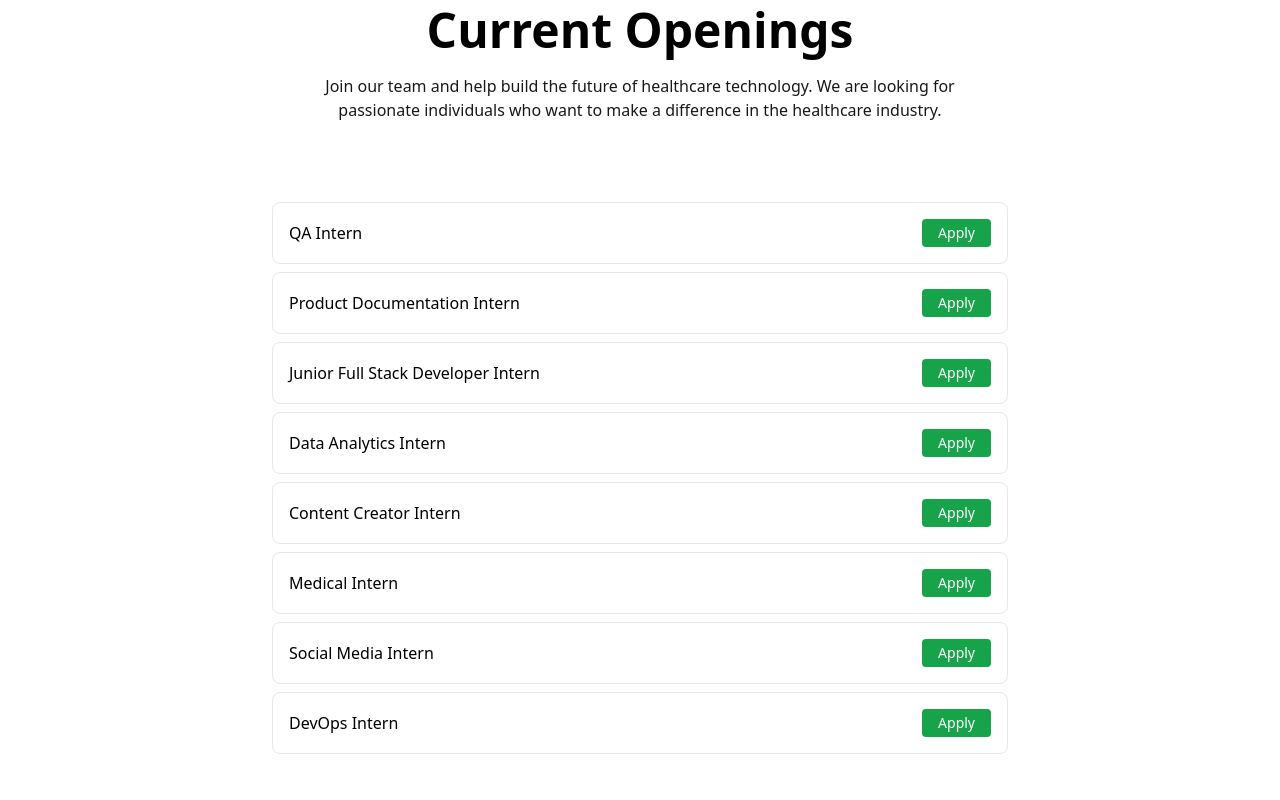
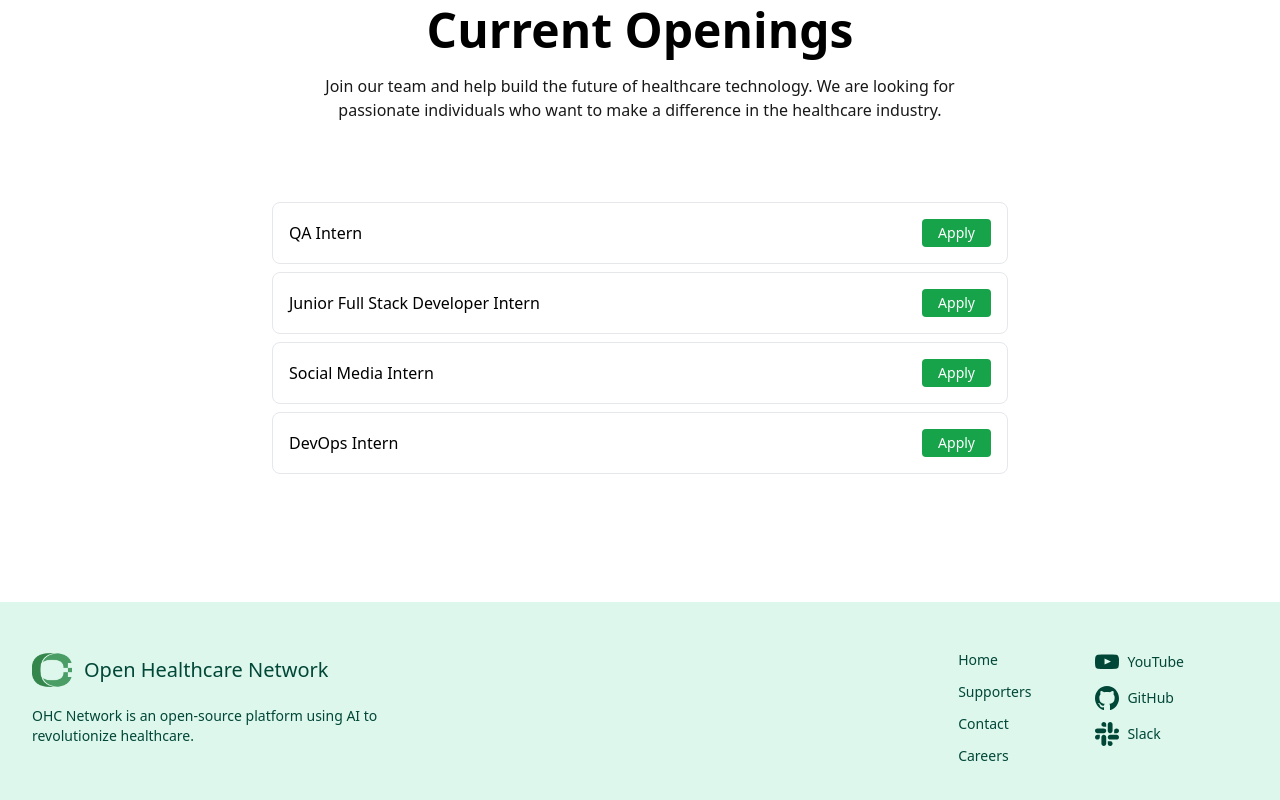
Before and after one commit to ohcnetwork/landing, a Next.js app: page /careers in a window 1280 px wide. Shown: the part 490-1290 px from the top of the page. Built offline with nearby package versions, Linux system fonts and the light colour scheme.

Commit message:
remove the filled position

```diff
--- a/app/careers/page.tsx
+++ b/app/careers/page.tsx
@@ -22,19 +22,6 @@ const internships = [
       "https://ohcnetwork.notion.site/Quality-Assurance-Intern-Job-Description-f675d2d800c840599be27c3712229b22",
   },
   {
-    title: "Product Documentation Intern",
-    description:
-      "Create clear and comprehensive documentation for our healthcare products and APIs.",
-    requirements: [
-      "Exceptional written communication skills with a focus on clarity and simplicity",
-      "Strong attention to detail, organizational skills, and a proactive attitude toward problem-solving",
-      "Ability to work collaboratively in a remote team environment and adapt to feedback",
-      "Comfortable using documentation tools like Markdown, Google Docs, Notion etc.",
-    ],
-    applyUrl:
-      "https://ohcnetwork.notion.site/Product-Documentation-Intern-JD-e3824efd379048adad7ebdf375677472",
-  },
-  {
     title: "Junior Full Stack Developer Intern",
     description:
       "Develop healthcare solutions using modern web technologies while learning from experienced developers.",
@@ -46,53 +33,6 @@ const internships = [
     ],
     applyUrl:
       "https://ohcnetwork.notion.site/Junior-Full-Stack-Developer-Intern-Job-Description-d3db6919fe4e45ac955b26bf0d92d8b4",
-  },
-  {
-    title: "Data Analytics Intern",
-    description:
-      "Join our data team to analyze healthcare data, create insightful dashboards, and help drive data-driven decisions in healthcare technology.",
-    requirements: [
-      "Comfortable working with large datasets and translating them into actionable insights",
-      "Familiarity with dashboard tools such as Metabase and SQL",
-      "Working knowledge of spreadsheets, formulas, and basic SQL queries",
-      "Strong analytical mindset with the ability to ask the right questions",
-      "Excellent communication skills to explain findings to both technical and non-technical audiences",
-      "Self-motivated with the ability to take ownership of projects",
-      "A passion for healthcare and technology",
-    ],
-    applyUrl:
-      "https://ohcnetwork.notion.site/Data-Analytics-Intern-Job-Description-206e6e667ece80f6b104f1c176eaf195",
-  },
-  {
-    title: "Content Creator Intern",
-    description:
-      "Create engaging content for healthcare professionals, including blog posts, social media content, and educational materials.",
-    requirements: [
-      "Strong writing skills with the ability to explain complex ideas clearly and creatively",
-      "Experience with visual design tools like Canva, Figma, or Illustrator",
-      "Familiarity with video scripting, basic editing, or animation tools is a plus",
-      "Curious mindset with strong observational skills and attention to detail",
-      "Self-motivated with the ability to work independently in a remote environment",
-      "Passion for healthcare and technology",
-      "Excellent communication and collaboration skills",
-    ],
-    applyUrl:
-      "https://ohcnetwork.notion.site/Content-Creator-Intern-Job-Description-206e6e667ece80f088aceec619f935cf",
-  },
-  {
-    title: "Medical Intern",
-    description:
-      "Bridge healthcare and technology by translating clinical workflows into digital solutions to improve patient care.",
-    requirements: [
-      "Medical/Healthcare background with experience or coursework in medicine, biomedical engineering, or health informatics",
-      "Strong attention to detail with ability to translate clinical workflows into structured digital processes",
-      "Problem-solving mindset with passion for optimizing hospital management and patient care through technology",
-      "Analytical thinking skills to interpret medical data and create meaningful insights for digital healthcare applications",
-      "Eagerness to explore the intersection of healthcare and technology",
-      "Excellent communication and collaboration skills",
-    ],
-    applyUrl:
-      "https://ohcnetwork.notion.site/Medical-Interns-Job-Description-1b4e6e667ece80209a88dddb39a1096f",
   },
   {
     title: "Social Media Intern",
```
